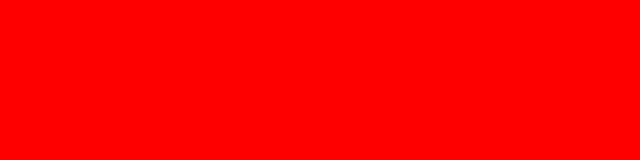
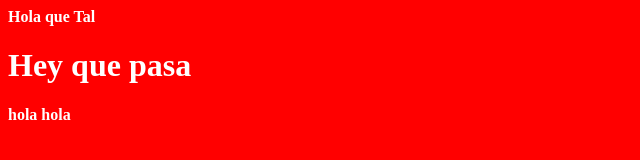
Before and after one commit to ImDavidRA/curso-git-DAW, a plain HTML site: page index.html in a window 1280 px wide. Shown: the whole page, without its empty margins (0-640 px from the left). Drawn offline with Linux system fonts and the light colour scheme; files that its build step writes are made by us from their sources.

Commit message:
Agregamos CSS

```diff
--- a/estilos.css
+++ b/estilos.css
@@ -1,5 +1,9 @@
 body{
 	background-color: red;
 	font-weight: bold;
-	color: red;
+	color: white;
 }
+
+h1{
+	font-size: 122;
+}
--- a/index.html
+++ b/index.html
@@ -3,7 +3,7 @@
 <head>
     <meta charset="UTF-8">
     <meta name="viewport" content="width=device-width, initial-scale=1.0">
-    <link href="CSS/estilos.css" rel="stylesheet" type="text/css"
+    <link href="estilos.css" rel="stylesheet" type="text/css"
     <title>Hola que Tal</title>
 </head>
 <body>
```
